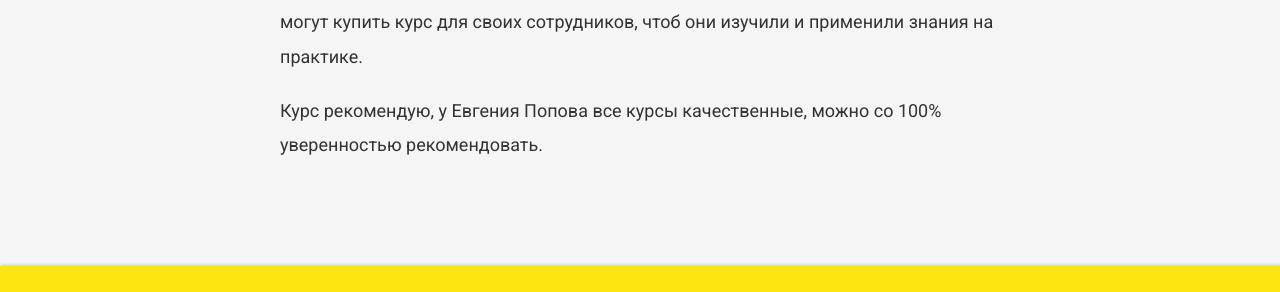
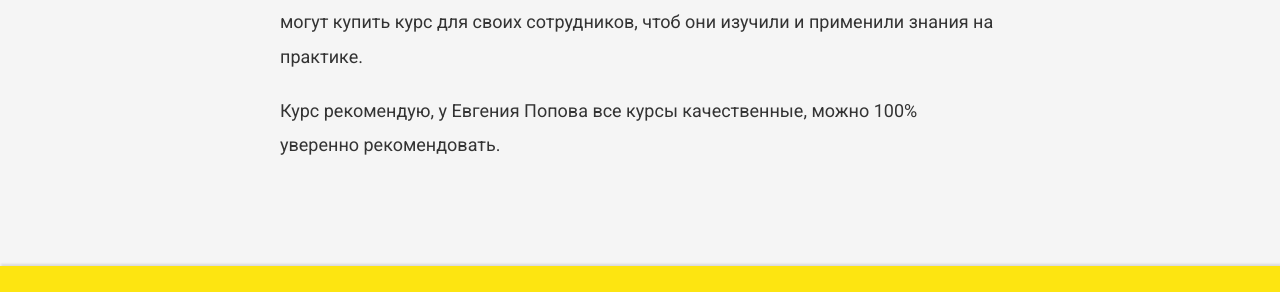
Before and after one commit to VadymVolos/vadymvolos.github.io, a Jekyll site: the page built from _posts/digital-marketing/2017-01-22-sekrety-seo-popov-kupon-skidka.md, in a window 1280 px wide. Shown: the part 1860-2152 px from the top of the page. Built offline with Jekyll 4.4.1, drawn with Linux system fonts in a browser that asks for light colours; nearby versions of some CDN libraries; comment, search, counter and statistics services are not loaded.

Commit message:
Update 2017-01-22-sekrety-seo-popov-kupon-skidka.md

```diff
--- a/_posts/digital-marketing/2017-01-22-sekrety-seo-popov-kupon-skidka.md
+++ b/_posts/digital-marketing/2017-01-22-sekrety-seo-popov-kupon-skidka.md
@@ -35,4 +35,4 @@
 
 Пройдя курс новичок, который до курса не знал что такое SEO, станет опытным экспертом в SEO продвижении сайтов. Сможет продвигать свои сайты, сайты других, и на этом зарабатывать деньги. Бизнесмены, которым есть чем заняться, могут купить курс для своих сотрудников, чтоб они изучили и применили знания на практике.
 
-Курс рекомендую, у Евгения Попова все курсы качественные, можно со 100% уверенностью рекомендовать.
+Курс рекомендую, у Евгения Попова все курсы качественные, можно 100% уверенно рекомендовать.
```
